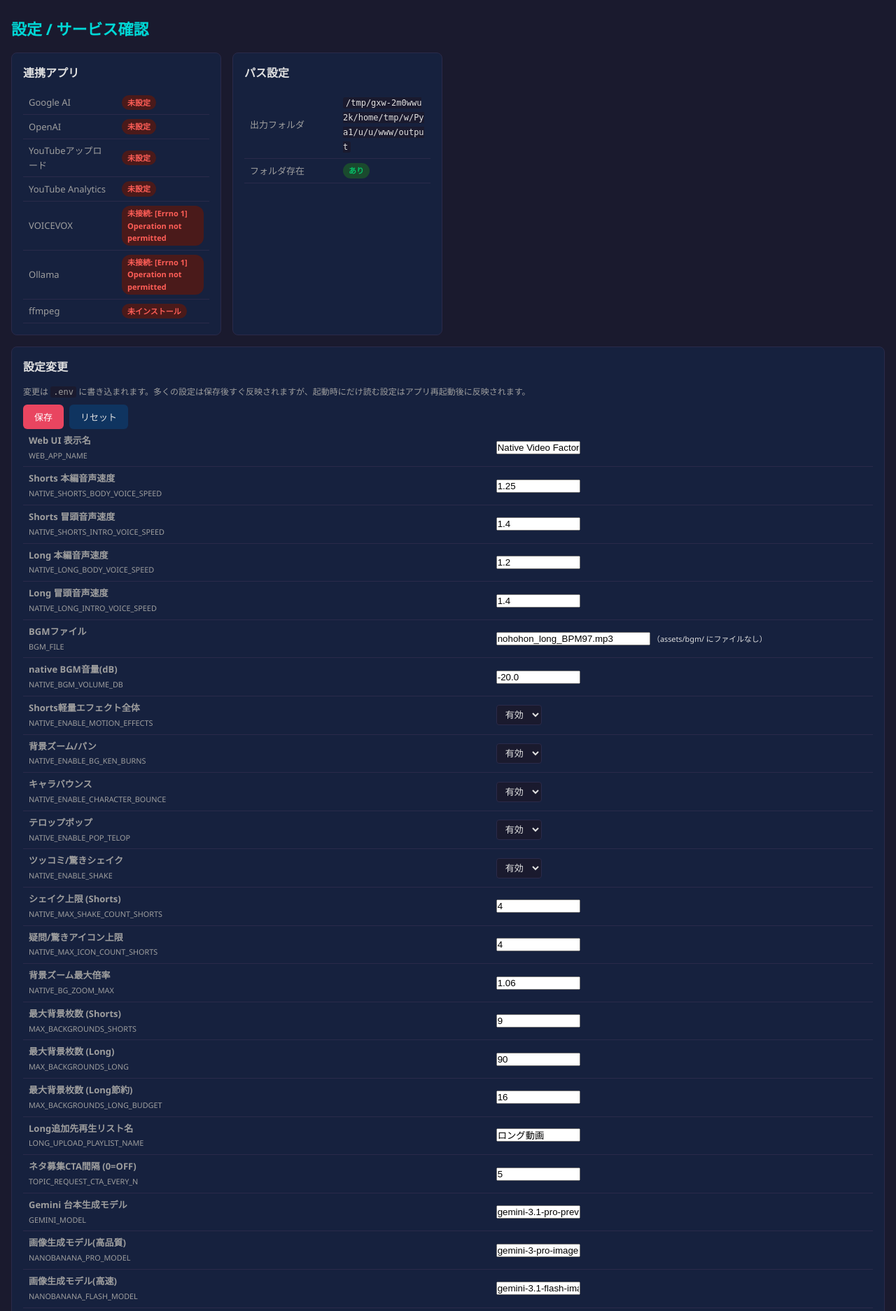
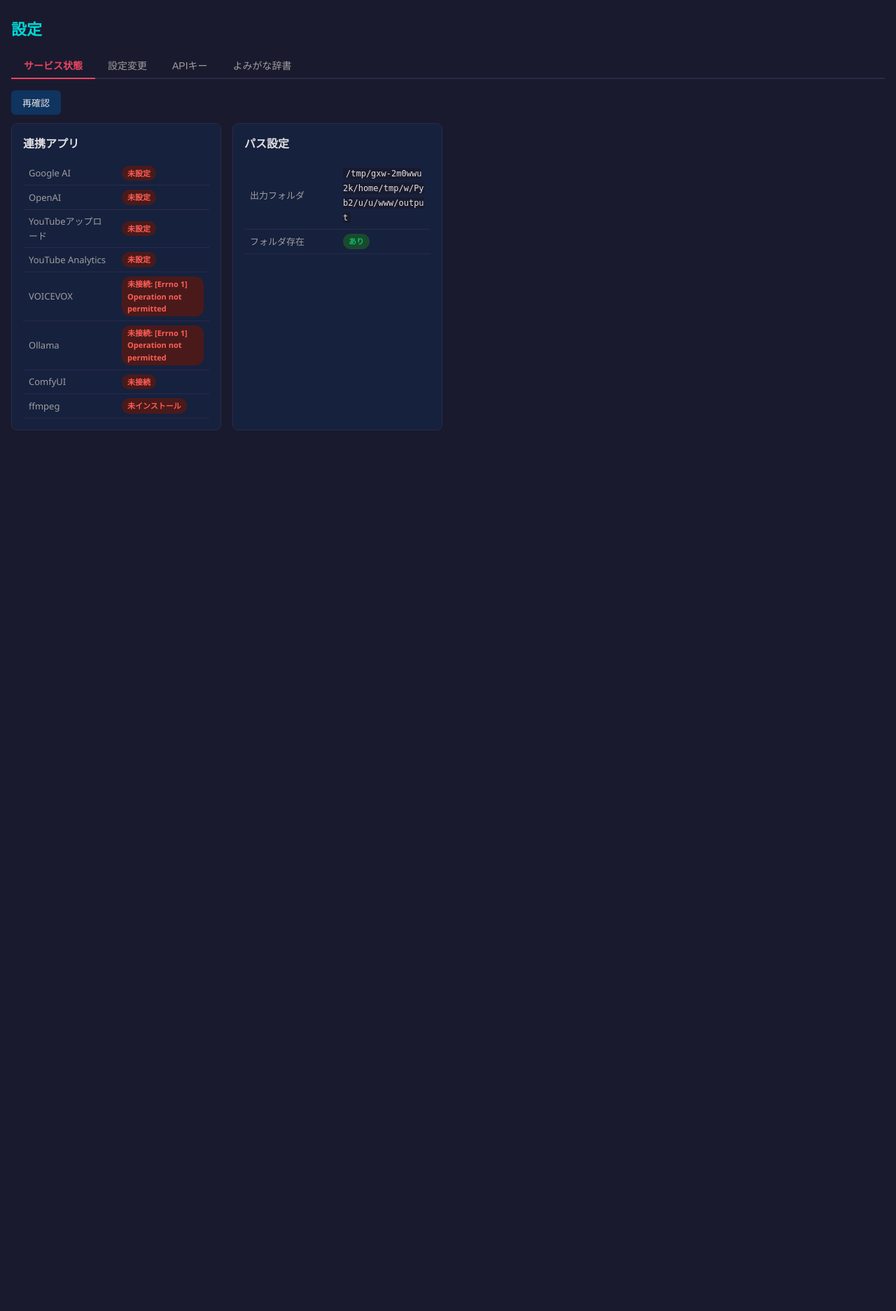
Before and after one commit to benybeny777/PicoCast, a FastAPI app: page /settings in a window 1280 px wide. Shown: the part 54-1927 px from the top of the page at 70% size. After the commit the page ends 669 px from the top, so only its background shows below. Run offline with FastAPI, Linux system fonts and the light colour scheme; data that the repository does not hold is empty.

Commit message:
feat: 設定画面をタブ分割・サービスチェック並列化・起動時キャッシュ
- settings.htmlをサービス状態/設定変更/APIキー/よみがな辞書の4タブに分割
- 設定変更・辞書タブはアクティブ化時に遅延ロード
- get_settings_status()をThreadPoolExecutorで並列実行（timeoutもconfig参照に統一）
- 起動時にget_settings_status()をバックグラウンドでウォームアップ
- ページ表示はキャッシュ値を使用、再確認ボタンでリフレッシュ
- POST /api/settings/status/refresh エンドポイントを追加
- app.cssにタブUI用スタイルを追加

Co-Authored-By: Claude Sonnet 4.6 <noreply@anthropic.com>

```diff
--- a/web_app/app.py
+++ b/web_app/app.py
@@ -33,8 +33,11 @@ from contextlib import asynccontextmanager
 
 @asynccontextmanager
 async def _lifespan(app):
+    import threading
     from web_app.services.auto_fixed_comment_service import start_auto_watcher
+    from web_app.services.status_service import refresh_settings_status
     start_auto_watcher()
+    threading.Thread(target=refresh_settings_status, daemon=True).start()
     yield
 
 app = FastAPI(
--- a/web_app/routes/pages.py
+++ b/web_app/routes/pages.py
@@ -179,7 +179,7 @@ def page_fixed_comment(request: Request):
 
 @router.get("/settings", response_class=HTMLResponse)
 def page_settings(request: Request):
-    status = status_service.get_settings_status()
+    status = status_service.get_cached_settings_status()
     return _render(request, "settings.html", {"status": status})
 
 
--- a/web_app/static/app.css
+++ b/web_app/static/app.css
@@ -508,3 +508,11 @@ a:hover { text-decoration: underline; }
   border-left: 4px solid var(--err);
   margin: 6px 0;
 }
+
+/* ── タブ ── */
+.tab-bar { display: flex; gap: 0; border-bottom: 2px solid var(--border); margin-bottom: 16px; }
+.tab-btn { padding: 8px 18px; background: none; border: none; color: var(--text-dim); font-size: 14px; cursor: pointer; border-bottom: 2px solid transparent; margin-bottom: -2px; }
+.tab-btn:hover { color: var(--text); }
+.tab-btn.active { color: var(--accent); border-bottom-color: var(--accent); font-weight: bold; }
+.tab-panel { display: none; }
+.tab-panel.active { display: block; }
--- a/web_app/templates/settings.html
+++ b/web_app/templates/settings.html
@@ -1,10 +1,22 @@
 {% extends "base.html" %}
-{% block title %}設定 / サービス確認{% endblock %}
+{% block title %}設定{% endblock %}
 {% block content %}
-<h1>設定 / サービス確認</h1>
+<h1>設定</h1>
 
+<div class="tab-bar">
+  <button class="tab-btn active" onclick="switchTab('status', this)">サービス状態</button>
+  <button class="tab-btn" onclick="switchTab('config', this)">設定変更</button>
+  <button class="tab-btn" onclick="switchTab('apikey', this)">APIキー</button>
+  <button class="tab-btn" onclick="switchTab('dict', this)">よみがな辞書</button>
+</div>
+
+<!-- ── タブ: サービス状態 ── -->
+<div id="tab-status" class="tab-panel active">
+  <div class="action-row" style="margin-bottom:12px">
+    <button class="btn btn-secondary" id="btn-refresh-status" onclick="refreshStatus()">再確認</button>
+    <span id="refresh-status-msg" style="margin-left:10px;font-size:13px;color:var(--text-muted)"></span>
+  </div>
   <div class="card-grid">
-  <!-- 連携サービス状態 -->
     <div class="card">
       <h2>連携アプリ</h2>
       <table class="status-table">
@@ -61,6 +73,16 @@
           </td>
         </tr>
         <tr>
+          <td>ComfyUI</td>
+          <td>
+            {% if status.comfyui.ok %}
+            <span class="badge badge-ok">接続OK</span>
+            {% else %}
+            <span class="badge badge-ng">未接続</span>
+            {% endif %}
+          </td>
+        </tr>
+        <tr>
           <td>ffmpeg</td>
           <td>
             {% if status.ffmpeg.ok %}
@@ -73,8 +95,6 @@
         </tr>
       </table>
     </div>
-
-  <!-- パス設定 -->
     <div class="card">
       <h2>パス設定</h2>
       <table class="status-table">
@@ -83,27 +103,29 @@
       </table>
     </div>
   </div>
+</div>
 
-<!-- 設定変更フォーム -->
-<div class="card mt">
+<!-- ── タブ: 設定変更 ── -->
+<div id="tab-config" class="tab-panel">
+  <div class="card">
     <h2>設定変更</h2>
     <p class="hint">変更は <code>.env</code> に書き込まれます。多くの設定は保存後すぐ反映されますが、起動時にだけ読む設定はアプリ再起動後に反映されます。</p>
     <div class="action-row mt">
       <button class="btn btn-primary" onclick="saveConfig()">保存</button>
       <button class="btn btn-secondary" onclick="loadConfig()">リセット</button>
     </div>
-  <div id="config-form">
-    <p>読み込み中...</p>
-  </div>
+    <div id="config-form"><p>読み込み中...</p></div>
     <div class="action-row mt">
       <button class="btn btn-primary" onclick="saveConfig()">保存</button>
       <button class="btn btn-secondary" onclick="loadConfig()">リセット</button>
     </div>
     <div id="save-status" style="display:none" class="log-box mt"></div>
   </div>
+</div>
 
-<!-- APIキー設定・変更 -->
-<div class="card mt">
+<!-- ── タブ: APIキー ── -->
+<div id="tab-apikey" class="tab-panel">
+  <div class="card">
     <h2>APIキー設定</h2>
     <p class="hint">APIキーは <code>.env</code> に直接保存され、<strong>アプリ再起動後</strong>に反映されます（空欄は変更されません）。</p>
     <table class="status-table">
@@ -112,40 +134,29 @@
           <label for="secret-GOOGLE_API_KEY"><strong>GOOGLE_API_KEY</strong></label>
           <br><small style="color:var(--text-muted)">現在: {% if status.google_api_key %}<span class="badge badge-ok">設定済み</span>{% else %}<span class="badge badge-ng">未設定</span>{% endif %}</small>
         </td>
-      <td>
-        <input id="secret-GOOGLE_API_KEY" type="password" autocomplete="new-password" placeholder="変更する場合のみ入力" class="form-input" style="width:240px">
-      </td>
+        <td><input id="secret-GOOGLE_API_KEY" type="password" autocomplete="new-password" placeholder="変更する場合のみ入力" class="form-input" style="width:240px"></td>
       </tr>
       <tr>
         <td>
           <label for="secret-OPENAI_API_KEY"><strong>OPENAI_API_KEY</strong></label>
           <br><small style="color:var(--text-muted)">現在: {% if status.openai_api_key %}<span class="badge badge-ok">設定済み</span>{% else %}<span class="badge badge-ng">未設定</span>{% endif %}</small>
         </td>
-      <td>
-        <input id="secret-OPENAI_API_KEY" type="password" autocomplete="new-password" placeholder="変更する場合のみ入力" class="form-input" style="width:240px">
-      </td>
+        <td><input id="secret-OPENAI_API_KEY" type="password" autocomplete="new-password" placeholder="変更する場合のみ入力" class="form-input" style="width:240px"></td>
       </tr>
-    <tr>
-      <td><strong>client_secrets.json</strong></td>
-      <td>{% if status.client_secrets_json %}<span class="badge badge-ok">あり</span>{% else %}<span class="badge badge-warn">なし</span>{% endif %}</td>
-    </tr>
-    <tr>
-      <td><strong>token.json</strong></td>
-      <td>{% if status.token_json %}<span class="badge badge-ok">あり</span>{% else %}<span class="badge badge-warn">なし</span>{% endif %}</td>
-    </tr>
-    <tr>
-      <td><strong>token_analytics.json</strong></td>
-      <td>{% if status.token_analytics_json %}<span class="badge badge-ok">あり</span>{% else %}<span class="badge badge-warn">なし</span>{% endif %}</td>
-    </tr>
+      <tr><td><strong>client_secrets.json</strong></td><td>{% if status.client_secrets_json %}<span class="badge badge-ok">あり</span>{% else %}<span class="badge badge-warn">なし</span>{% endif %}</td></tr>
+      <tr><td><strong>token.json</strong></td><td>{% if status.token_json %}<span class="badge badge-ok">あり</span>{% else %}<span class="badge badge-warn">なし</span>{% endif %}</td></tr>
+      <tr><td><strong>token_analytics.json</strong></td><td>{% if status.token_analytics_json %}<span class="badge badge-ok">あり</span>{% else %}<span class="badge badge-warn">なし</span>{% endif %}</td></tr>
     </table>
     <div class="action-row mt">
       <button class="btn btn-primary" onclick="saveSecrets()">APIキーを保存</button>
     </div>
     <div id="secrets-status" style="display:none" class="log-box mt"></div>
   </div>
+</div>
 
-<!-- よみがな辞書管理 -->
-<div class="card mt">
+<!-- ── タブ: よみがな辞書 ── -->
+<div id="tab-dict" class="tab-panel">
+  <div class="card">
     <h2>よみがな辞書</h2>
     <p class="hint">VOICEVOXが読み間違える語を登録します。同梱辞書は手動管理、自動学習はsafe_autoモードが育てます。</p>
 
@@ -166,11 +177,23 @@
       <tr><td colspan="3" style="color:var(--text-muted)">読み込み中...</td></tr>
     </table>
   </div>
+</div>
 
 {% endblock %}
 {% block scripts %}
 <script>
 let _configItems = [];
+let _dictLoaded = false;
+let _configLoaded = false;
+
+function switchTab(name, btn) {
+  document.querySelectorAll('.tab-panel').forEach(p => p.classList.remove('active'));
+  document.querySelectorAll('.tab-btn').forEach(b => b.classList.remove('active'));
+  document.getElementById('tab-' + name).classList.add('active');
+  btn.classList.add('active');
+  if (name === 'config' && !_configLoaded) loadConfig();
+  if (name === 'dict' && !_dictLoaded) loadDict();
+}
 
 async function loadConfig() {
   const form = document.getElementById('config-form');
@@ -204,7 +227,6 @@ async function loadConfig() {
             <option value="1" ${item.current === '1' ? 'selected' : ''}>有効</option>
             <option value="0" ${item.current === '0' ? 'selected' : ''}>無効</option>
           </select>`;
-
       } else if (item.type === 'select') {
         const opts = (item.choices || []).map(([value, label]) =>
           `<option value="${esc(value)}" ${value === item.current ? 'selected' : ''}>${esc(label)}</option>`
@@ -213,44 +235,23 @@ async function loadConfig() {
           <select id="cfg-${item.key}" data-key="${item.key}" class="form-input" style="width:auto">
             ${opts}
           </select>`;
-
       } else if (item.type === 'ollama_model') {
         if (ollamaAvailable && ollamaModels.length > 0) {
-          const allModels = ollamaModels.includes(item.current)
-            ? ollamaModels
-            : [item.current, ...ollamaModels];
-          const opts = allModels.map(m =>
-            `<option value="${esc(m)}" ${m === item.current ? 'selected' : ''}>${esc(m)}</option>`
-          ).join('');
-          tdInput.innerHTML = `
-            <select id="cfg-${item.key}" data-key="${item.key}" class="form-input" style="width:auto">
-              ${opts}
-            </select>`;
+          const allModels = ollamaModels.includes(item.current) ? ollamaModels : [item.current, ...ollamaModels];
+          const opts = allModels.map(m => `<option value="${esc(m)}" ${m === item.current ? 'selected' : ''}>${esc(m)}</option>`).join('');
+          tdInput.innerHTML = `<select id="cfg-${item.key}" data-key="${item.key}" class="form-input" style="width:auto">${opts}</select>`;
         } else {
           const note = ollamaAvailable ? '（モデルなし）' : '（Ollama 未起動）';
-          tdInput.innerHTML = `
-            <input id="cfg-${item.key}" data-key="${item.key}" type="text" value="${esc(item.current)}" class="form-input" style="width:180px">
-            <small style="color:var(--text-muted)"> ${note}</small>`;
+          tdInput.innerHTML = `<input id="cfg-${item.key}" data-key="${item.key}" type="text" value="${esc(item.current)}" class="form-input" style="width:180px"><small style="color:var(--text-muted)"> ${note}</small>`;
         }
-
       } else if (item.type === 'bgm_file') {
         if (bgmFiles.length > 0) {
-          const allFiles = bgmFiles.includes(item.current)
-            ? bgmFiles
-            : [item.current, ...bgmFiles];
-          const opts = allFiles.map(f =>
-            `<option value="${esc(f)}" ${f === item.current ? 'selected' : ''}>${esc(f)}</option>`
-          ).join('');
-          tdInput.innerHTML = `
-            <select id="cfg-${item.key}" data-key="${item.key}" class="form-input" style="width:auto">
-              ${opts}
-            </select>`;
+          const allFiles = bgmFiles.includes(item.current) ? bgmFiles : [item.current, ...bgmFiles];
+          const opts = allFiles.map(f => `<option value="${esc(f)}" ${f === item.current ? 'selected' : ''}>${esc(f)}</option>`).join('');
+          tdInput.innerHTML = `<select id="cfg-${item.key}" data-key="${item.key}" class="form-input" style="width:auto">${opts}</select>`;
         } else {
-          tdInput.innerHTML = `
-            <input id="cfg-${item.key}" data-key="${item.key}" type="text" value="${esc(item.current)}" class="form-input" style="width:220px">
-            <small style="color:var(--text-muted)"> （assets/bgm/ にファイルなし）</small>`;
+          tdInput.innerHTML = `<input id="cfg-${item.key}" data-key="${item.key}" type="text" value="${esc(item.current)}" class="form-input" style="width:220px"><small style="color:var(--text-muted)"> （assets/bgm/ にファイルなし）</small>`;
         }
-
       } else {
         const inputType = item.type === 'float' || item.type === 'int' ? 'number' : 'text';
         const step = item.type === 'float' ? '0.01' : '1';
@@ -264,13 +265,13 @@ async function loadConfig() {
       table.appendChild(tr);
     }
     form.appendChild(table);
-
     if (ollamaAvailable && ollamaModels.length > 0) {
       const note = document.createElement('p');
       note.className = 'hint';
       note.textContent = `Ollama: ${ollamaModels.length} 件のモデルを検出`;
       form.appendChild(note);
     }
+    _configLoaded = true;
   } catch(e) {
     form.innerHTML = `<p class="error-text">読み込みエラー: ${e}</p>`;
   }
@@ -280,12 +281,8 @@ async function saveConfig() {
   const statusBox = document.getElementById('save-status');
   statusBox.style.display = 'block';
   statusBox.textContent = '保存中...';
-
   const updates = {};
-  document.querySelectorAll('[data-key]').forEach(el => {
-    updates[el.dataset.key] = el.value;
-  });
-
+  document.querySelectorAll('[data-key]').forEach(el => { updates[el.dataset.key] = el.value; });
   try {
     const res = await fetch('/api/settings/config', {
       method: 'POST',
@@ -311,18 +308,15 @@ async function saveSecrets() {
   statusBox.style.display = 'block';
   statusBox.textContent = '保存中...';
   statusBox.style.color = '';
-
   const updates = {};
   ['GOOGLE_API_KEY', 'OPENAI_API_KEY'].forEach(key => {
     const val = document.getElementById(`secret-${key}`).value;
     if (val.trim()) updates[key] = val;
   });
-
   if (Object.keys(updates).length === 0) {
     statusBox.textContent = '変更なし（空欄は無視されます）';
     return;
   }
-
   try {
     const res = await fetch('/api/settings/secrets', {
       method: 'POST',
@@ -335,19 +329,13 @@ async function saveSecrets() {
       statusBox.textContent = 'エラー:\n' + errs;
       statusBox.style.color = 'var(--error)';
     } else {
-      ['GOOGLE_API_KEY', 'OPENAI_API_KEY'].forEach(key => {
-        document.getElementById(`secret-${key}`).value = '';
-      });
+      ['GOOGLE_API_KEY', 'OPENAI_API_KEY'].forEach(key => { document.getElementById(`secret-${key}`).value = ''; });
       statusBox.textContent = `保存しました (${data.saved.length}件)。アプリを再起動すると反映されます。`;
       statusBox.style.color = 'var(--success)';
     }
   } catch(e) {
     statusBox.textContent = '通信エラー: ' + e;
   }
-}
-
-function esc(str) {
-  return String(str).replace(/&/g,'&amp;').replace(/"/g,'&quot;');
 }
 
 function renderDictTable(tableId, entries, dictType) {
@@ -370,6 +358,7 @@ async function loadDict() {
     const data = await res.json();
     renderDictTable('dict-base-table', data.base || {}, 'base');
     renderDictTable('dict-user-table', data.user || {}, 'user');
+    _dictLoaded = true;
   } catch(e) {
     document.getElementById('dict-base-table').innerHTML = `<tr><td class="error-text">読み込みエラー: ${e}</td></tr>`;
   }
@@ -381,11 +370,7 @@ async function addDictEntry() {
   const statusBox = document.getElementById('dict-status');
   statusBox.style.display = 'block';
   statusBox.style.color = '';
-  if (!word || !reading) {
-    statusBox.textContent = '表記とよみを両方入力してください';
-    statusBox.style.color = 'var(--error)';
-    return;
-  }
+  if (!word || !reading) { statusBox.textContent = '表記とよみを両方入力してください'; statusBox.style.color = 'var(--error)'; return; }
   try {
     const res = await fetch('/api/settings/reading-dict/base', {
       method: 'POST',
@@ -401,12 +386,10 @@ async function addDictEntry() {
       statusBox.style.color = 'var(--success)';
       document.getElementById('dict-word').value = '';
       document.getElementById('dict-reading').value = '';
+      _dictLoaded = false;
       loadDict();
     }
-  } catch(e) {
-    statusBox.textContent = '通信エラー: ' + e;
-    statusBox.style.color = 'var(--error)';
-  }
+  } catch(e) { statusBox.textContent = '通信エラー: ' + e; statusBox.style.color = 'var(--error)'; }
 }
 
 async function deleteDictEntry(dictType, word) {
@@ -422,15 +405,31 @@ async function deleteDictEntry(dictType, word) {
     } else {
       statusBox.textContent = `削除しました: ${data.deleted}`;
       statusBox.style.color = 'var(--success)';
+      _dictLoaded = false;
       loadDict();
     }
+  } catch(e) { statusBox.textContent = '通信エラー: ' + e; statusBox.style.color = 'var(--error)'; }
+}
+
+function esc(str) {
+  return String(str).replace(/&/g,'&amp;').replace(/"/g,'&quot;');
+}
+
+async function refreshStatus() {
+  const btn = document.getElementById('btn-refresh-status');
+  const msg = document.getElementById('refresh-status-msg');
+  btn.disabled = true;
+  msg.textContent = '確認中...';
+  try {
+    const res = await fetch('/api/settings/status/refresh', {method: 'POST'});
+    if (!res.ok) throw new Error(`HTTP ${res.status}`);
+    msg.textContent = '完了。ページを再読み込みします...';
+    setTimeout(() => location.reload(), 800);
   } catch(e) {
-    statusBox.textContent = '通信エラー: ' + e;
-    statusBox.style.color = 'var(--error)';
+    msg.style.color = 'var(--error)';
+    msg.textContent = 'エラー: ' + e;
+    btn.disabled = false;
   }
 }
-
-loadConfig();
-loadDict();
 </script>
 {% endblock %}
```
Also changed, not shown: web_app/routes/api_settings.py (+8 -1 lines), web_app/services/status_service.py (+35 -7 lines). Lines whose indentation alone changed are shown as unchanged.
